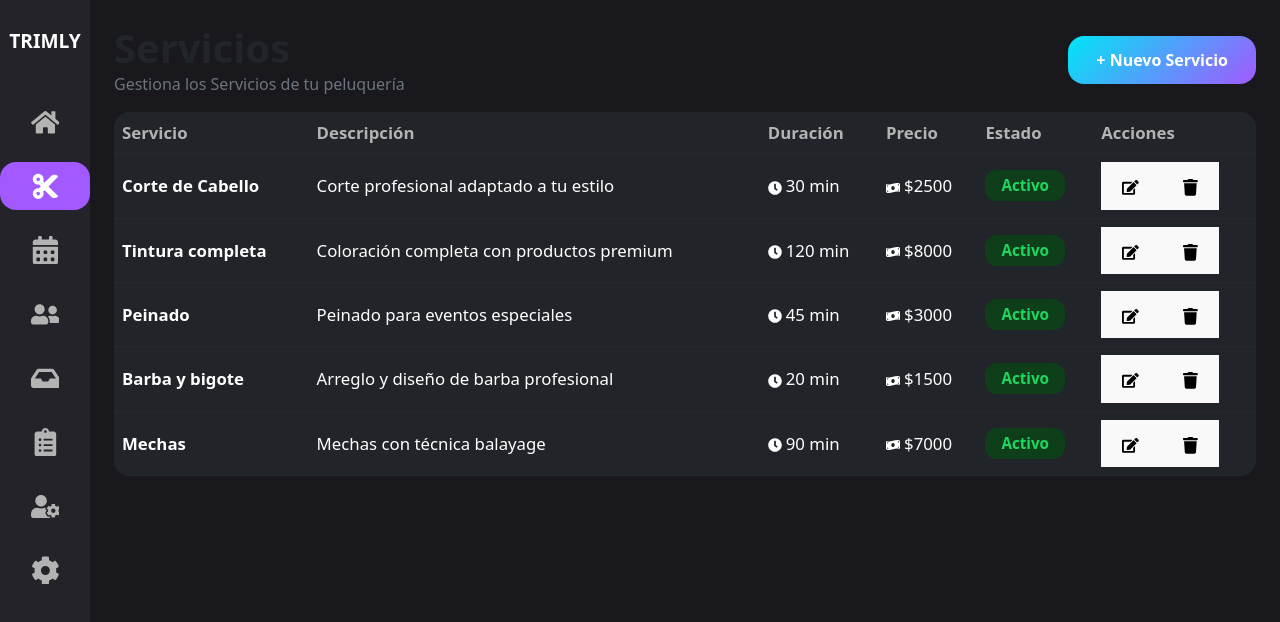
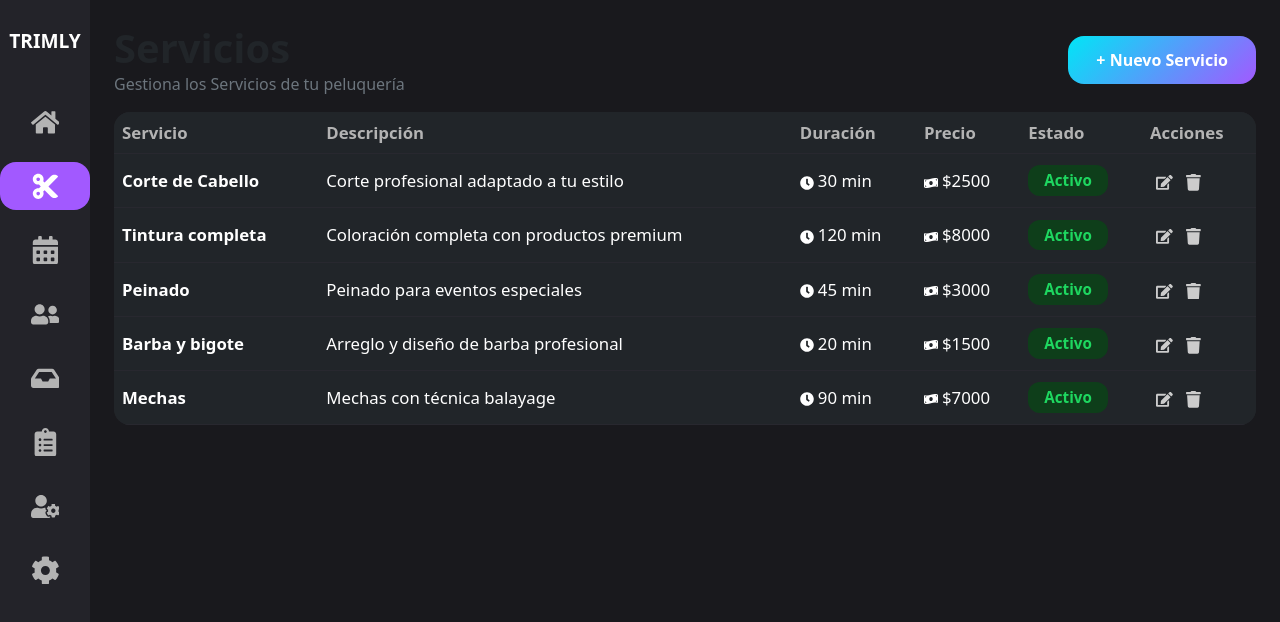
Before and after one commit to LautaroMoyano26/trimly-vercel, a React (Vite) app in the folder frontend/: page /servicios in a window 1280 px wide. Shown: the top 622 px of the page. Built offline with nearby package versions, Linux system fonts and the light colour scheme.

Commit message:
"Se cambio los botones"

```diff
--- a/frontend/src/servicios/Servicio.css
+++ b/frontend/src/servicios/Servicio.css
@@ -63,3 +63,22 @@ servicio-container {
   overflow: hidden;
   background: #232329;
 }
+.btn-accion {
+  background: none;
+  border: none;
+  color: #ccc;
+  cursor: pointer;
+  padding: 6px;
+  border-radius: 8px;
+  transition: background 0.2s ease-in-out, color 0.2s ease-in-out;
+}
+
+.btn-accion.editar:hover {
+  background-color: rgba(0, 123, 255, 0.1);
+  color: #00b3ff;
+}
+
+.btn-accion.eliminar:hover {
+  background-color: rgba(255, 0, 0, 0.1);
+  color: #ff4f4f;
+}
```
